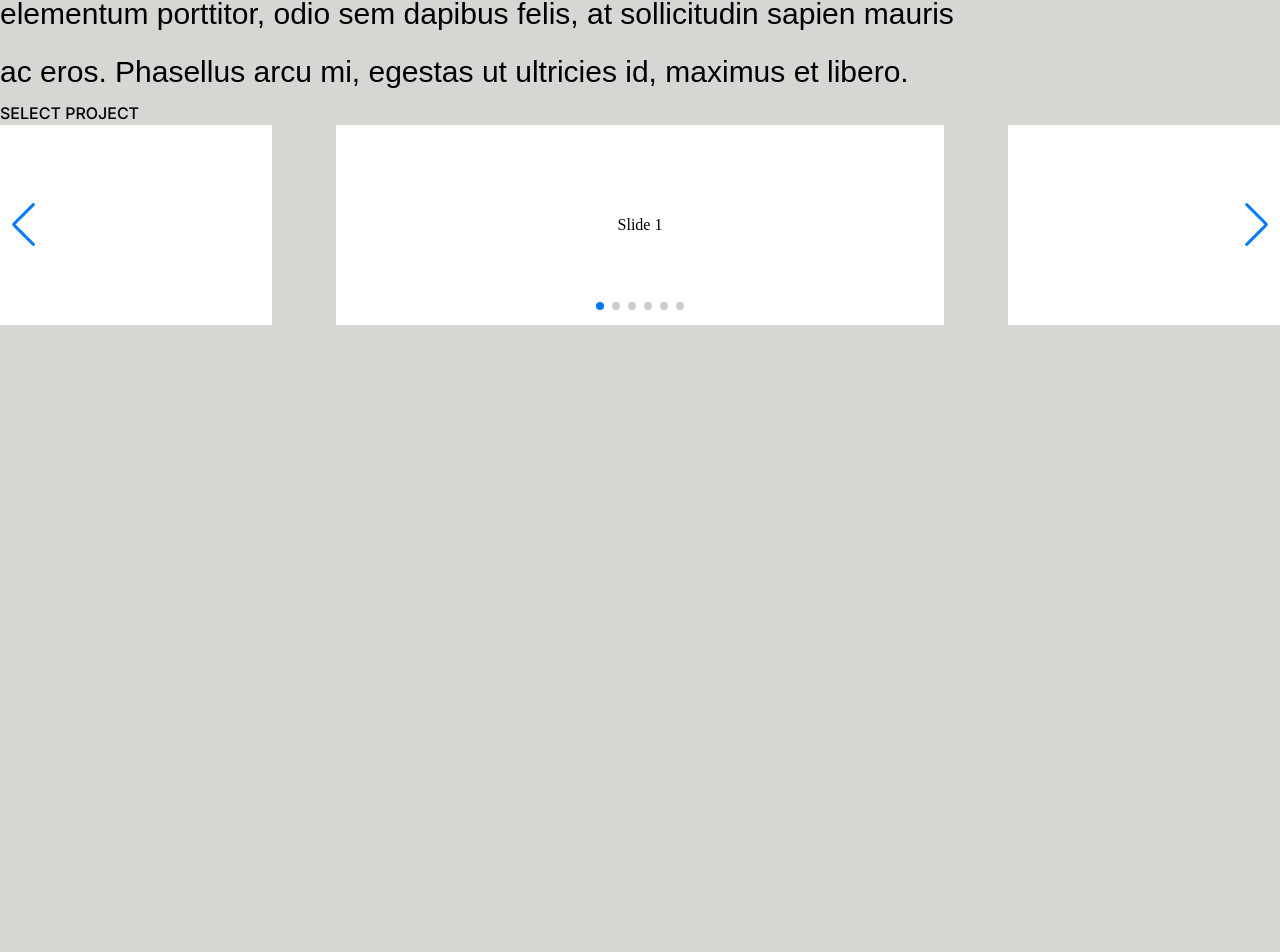
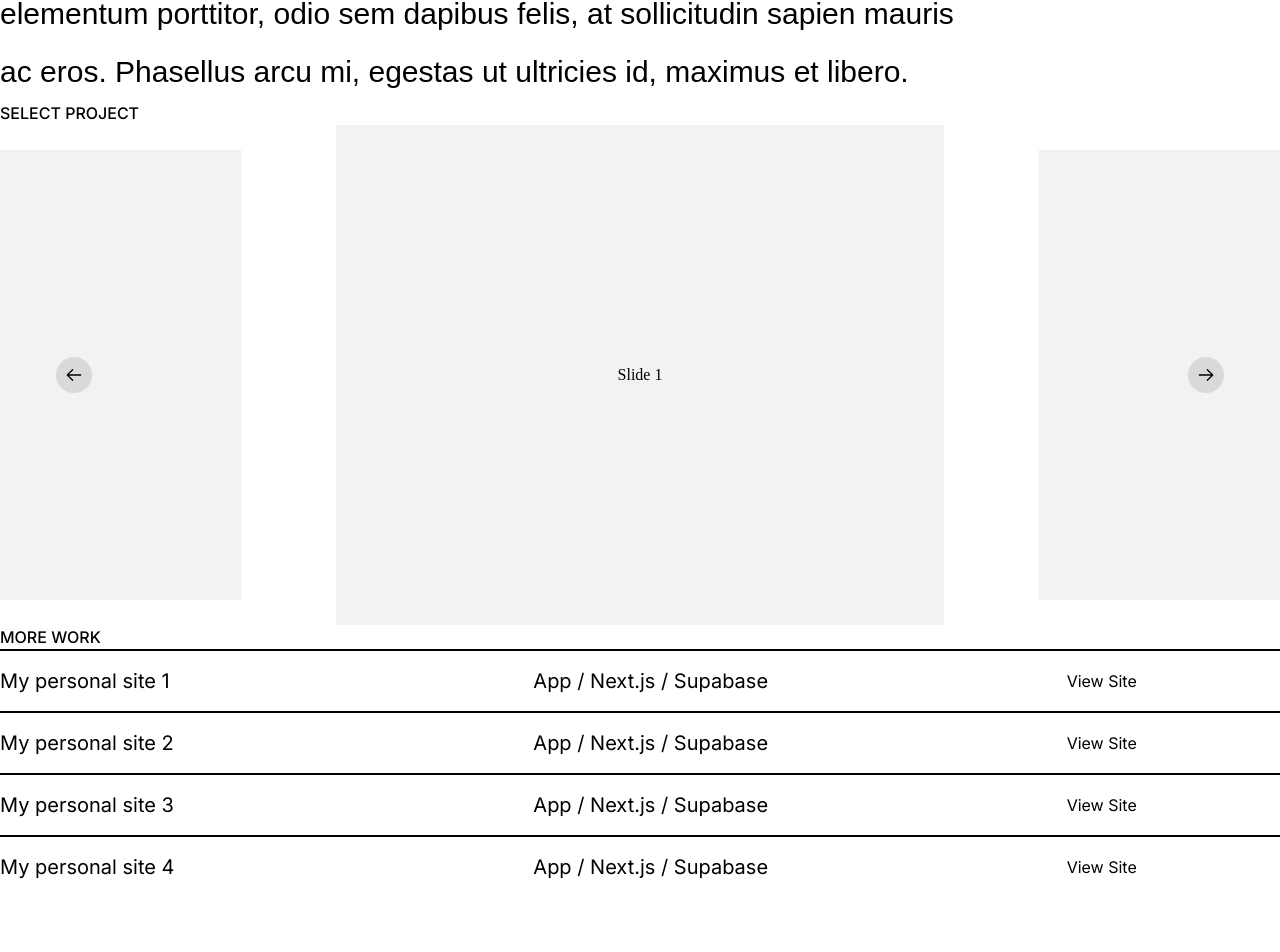
Before and after one commit to ryuuto829/ryuuto-homepage, a Next.js app: page / in a window 1280 px wide. Shown: the part 277-1229 px from the top of the page. Before the commit the page ends 802 px from the top, so only its background shows below. Built offline with nearby package versions, Linux system fonts and the light colour scheme.

Commit message:
refactor: style slider, support mobile

```diff
--- a/app/layout.tsx
+++ b/app/layout.tsx
@@ -56,7 +56,7 @@ export default function RootLayout({
 }) {
   return (
     <html lang="en">
-      <body className={`${noto_serif.variable} ${inter.variable} bg-[#d7d6d2]`}>
+      <body className={`${noto_serif.variable} ${inter.variable} bg-white`}>
         {/* <Sidebar /> */}
         {/* <div className="flex flex-col px-14 min-h-screen ml-[80px]"> */}
         {/* <Header /> */}
--- a/app/page.tsx
+++ b/app/page.tsx
@@ -1,43 +1,4 @@
-'use client'
-
-import { Swiper, SwiperSlide } from 'swiper/react'
-import { Pagination, Navigation } from 'swiper/modules'
-
-// Import Swiper styles
-import 'swiper/css'
-import 'swiper/css/navigation'
-import 'swiper/css/pagination'
-
-function MySwiper() {
-  return (
-    <Swiper
-      observer={true}
-      slidesPerView={1}
-      spaceBetween={64}
-      navigation={true}
-      pagination={{
-        clickable: true,
-      }}
-      loop={true}
-      centeredSlides={true}
-      breakpoints={{
-        768: {
-          slidesPerView: 2,
-        },
-      }}
-      modules={[Pagination, Navigation]}
-      className="relative"
-    >
-      {[1, 2, 3, 4, 5, 6].map((i) => (
-        <SwiperSlide key={i}>
-          <div className="h-[200px] bg-white flex items-center justify-center">
-            Slide {i}
-          </div>
-        </SwiperSlide>
-      ))}
-    </Swiper>
-  )
-}
+import Slider from '@/components/slider'
 
 export default function Home() {
   return (
@@ -51,8 +12,28 @@ export default function Home() {
         libero.
       </p>
       <h2 className="uppercase font-sans font-medium">Select Project</h2>
-      <MySwiper />
-      <div className="h-[200px]"></div>
+      <Slider />
+      <h2 className="uppercase font-sans font-medium">More Work</h2>
+      <div className="flex flex-col">
+        {[1, 2, 3, 4].map((i) => (
+          <div
+            key={i}
+            className="grid grid-cols-12 items-center py-4 border-t-2 border-black text-xl font-sans"
+          >
+            <div className="col-span-5 ">My personal site {i}</div>
+            <div className="col-span-5">App / Next.js / Supabase</div>
+            <div className="col-span-2 text-base">View Site</div>
+          </div>
+        ))}
+      </div>
+      <p className="pt-[88px] text-3xl font-serif leading-[58px] w-[75vw]">
+        Lorem ipsum dolor sit amet, consectetur adipiscing elit. Quisque
+        sollicitudin et nisl sed malesuada. Morbi nisl odio, ornare sit amet
+        libero sollicitudin, ornare iaculis justo. Pellentesque consequat, ante
+        et elementum porttitor, odio sem dapibus felis, at sollicitudin sapien
+        mauris ac eros. Phasellus arcu mi, egestas ut ultricies id, maximus et
+        libero.
+      </p>
     </main>
   )
 }
--- /dev/null
+++ b/components/slider.tsx
@@ -0,0 +1,78 @@
+'use client'
+
+import 'swiper/css'
+import 'swiper/css/pagination'
+import { useCallback, useRef } from 'react'
+import { Swiper, SwiperSlide } from 'swiper/react'
+import { Pagination } from 'swiper/modules'
+import { ArrowLeftIcon, ArrowRightIcon } from '@radix-ui/react-icons'
+import type { Swiper as SwiperType } from 'swiper'
+
+export default function Slider() {
+  const sliderRef = useRef<SwiperType>()
+
+  const handlePrev = useCallback(() => {
+    if (!sliderRef.current) return
+    sliderRef.current.slidePrev()
+  }, [])
+
+  const handleNext = useCallback(() => {
+    if (!sliderRef?.current) return
+    sliderRef.current.slideNext()
+  }, [])
+
+  return (
+    <Swiper
+      onBeforeInit={(swiper) => {
+        sliderRef.current = swiper
+      }}
+      observer={true}
+      modules={[Pagination]}
+      pagination={{
+        el: '.custom-pagination',
+        clickable: true,
+      }}
+      centeredSlides={true}
+      loop={true}
+      spaceBetween={64}
+      slidesPerView={1}
+      breakpoints={{
+        768: {
+          slidesPerView: 2,
+        },
+      }}
+    >
+      {/* Slides */}
+      {[1, 2, 3, 4, 5, 6].map((i) => (
+        <SwiperSlide key={i}>
+          {({ isActive }) => (
+            <div
+              className={`${
+                isActive ? '' : 'scale-90'
+              } h-[500px] bg-black/5 flex items-center justify-center transition-all`}
+            >
+              Slide {i}
+            </div>
+          )}
+        </SwiperSlide>
+      ))}
+      {/* Navigation */}
+      <div className="hidden absolute z-10 inset-0 p-14 md:flex items-center justify-between pointer-events-none">
+        <button
+          onClick={handlePrev}
+          className="bg-black/10 flex items-center justify-center rounded-full w-9 h-9 pointer-events-auto"
+        >
+          <ArrowLeftIcon className="w-5 h-5" />
+        </button>
+        <button
+          onClick={handleNext}
+          className="bg-black/10 flex items-center justify-center rounded-full w-9 h-9 pointer-events-auto"
+        >
+          <ArrowRightIcon className="w-5 h-5" />
+        </button>
+      </div>
+      {/* Pagination */}
+      <div className="custom-pagination md:hidden flex items-center justify-center gap-x-4 pt-6 [&_.swiper-pagination-bullet-active]:bg-black [&_.swiper-pagination-bullet]:w-3 [&_.swiper-pagination-bullet]:h-3 [&_.swiper-pagination-bullet]:cursor-pointer" />
+    </Swiper>
+  )
+}
```
